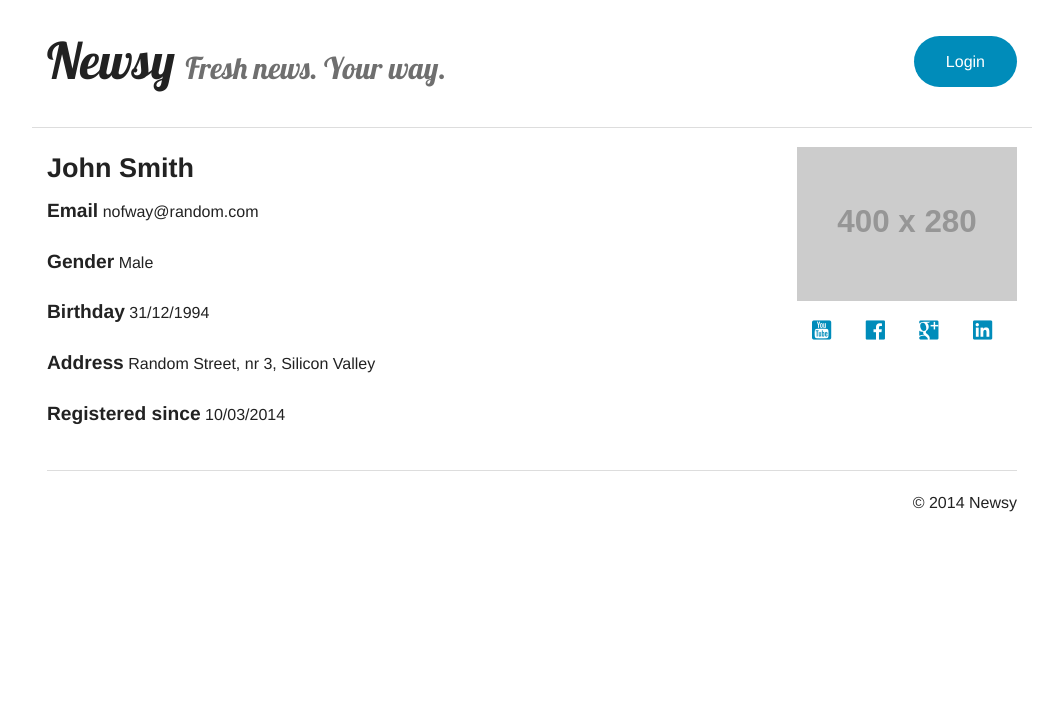
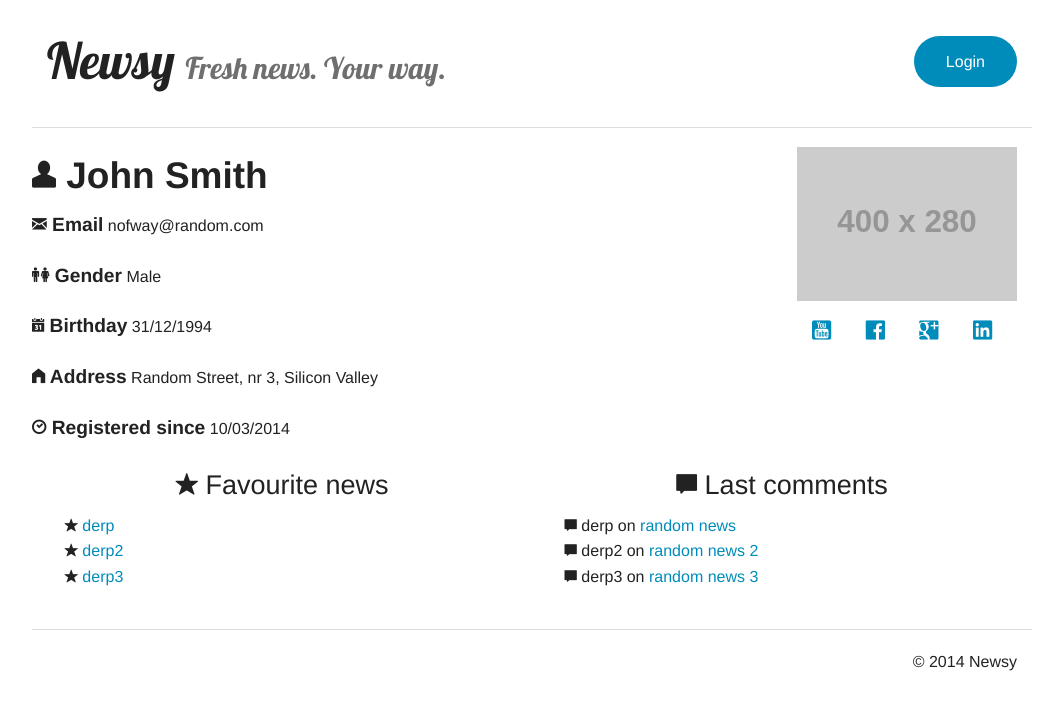
Before and after one commit to tiagoc/Newsy, a PHP site: page /pages/userprofile.php in a window 1280 px wide. Shown: the top 710 px of the page, without its empty margins (108-1156 px from the left). Run offline with PHP 8.4, Linux system fonts and the light colour scheme; grey boxes labelled with a size stand in for pictures from a placeholder-image service; some libraries are stand-ins or nearby versions.

Commit message:
Several improvements to userprofile page; added last comments and favourite news lists. Small bugfix in footer.

```diff
--- a/pages/footer.php
+++ b/pages/footer.php
@@ -1,8 +1,10 @@
 <!-- Footer -->
+<div class="row">
+    <hr/>
+</div>
 
 <footer class="row">
-    <div class="large-12 columns">
-        <hr />
+    <div class="small-12 large-12 columns">
         <div class="row">
             <div class="large-6 columns">
 
--- a/pages/header.php
+++ b/pages/header.php
@@ -22,6 +22,7 @@
         <script src="../js/foundation.min.js"></script>
         <script src="../js/foundation/foundation.orbit.js"></script>
         <script src="../js/foundation/foundation.dropdown.js"></script>
+        <script src="../js/Chart.min.js"></script>
     </head>
 
 
@@ -59,6 +60,5 @@
         <div class="row">
             <hr/>
         </div>
-    </div>
 
-    <!-- End Nav -->
+        <!-- End Nav -->
--- a/pages/userprofile.php
+++ b/pages/userprofile.php
@@ -2,13 +2,15 @@
 
 <div class="row">
     <div class="large-9 columns">
+        <div class="row">
 
-        <h3><b>John Smith</b></h3>
-        <p><big><b>Email</b></big> nofway@random.com</p>
-        <p><big><b>Gender</b></big> Male</p>
-        <p><big><b>Birthday</b></big> 31/12/1994</p>
-        <p><big><b>Address</b></big> Random Street, nr 3, Silicon Valley</p>
-        <p><big><b>Registered since</b></big> 10/03/2014</p>
+            <h2><b><i class="fi-torso"></i> John Smith</b></h2>
+            <p><big><b><i class="fi-mail"></i> Email</b></big> nofway@random.com</p>
+            <p><big><b><i class="fi-male-female"></i> Gender</b></big> Male</p>
+            <p><big><b><i class="fi-calendar"></i> Birthday</b></big> 31/12/1994</p>
+            <p><big><b><i class="fi-home"></i> Address</b></big> Random Street, nr 3, Silicon Valley</p>
+            <p><big><b><i class="fi-clock"></i> Registered since</b></big> 10/03/2014</p>
+        </div>
     </div>
 
     <!-- Sidebar -->
@@ -24,4 +26,24 @@
     <!-- End Sidebar -->
 </div>
 
+<div class="row">
+    <div class="small-12 medium-6 large-6 columns">
+        <h3 class="text-center"> <i class="fi-star"></i> Favourite news</h3>
+        <ul style="list-style-type: none;">
+            <li><i class="fi-star"></i> <a href="#">derp</a></li>
+            <li><i class="fi-star"></i> <a href="#">derp2</a></li>
+            <li><i class="fi-star"></i> <a href="#">derp3</a></li>
+        </ul>
+    </div>
+
+    <div class="small-12 medium-6 large-6 columns">
+        <h3 class="text-center"> <i class="fi-comment"></i> Last comments</h3>
+        <ul style="list-style-type: none;">
+            <li><i class="fi-comment"></i> derp on <a href="#">random news</a></li>
+            <li><i class="fi-comment"></i> derp2 on <a href="#">random news 2</a></li>
+            <li><i class="fi-comment"></i> derp3 on <a href="#">random news 3</a></li>
+        </ul>
+    </div>
+</div>
+
 <?php include 'footer.php'; ?>
```
